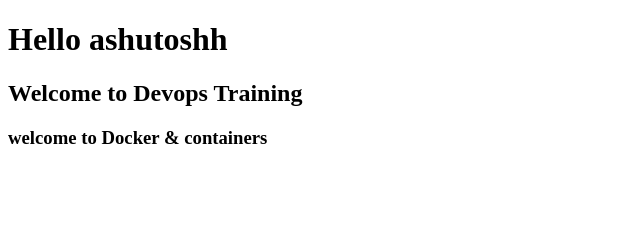
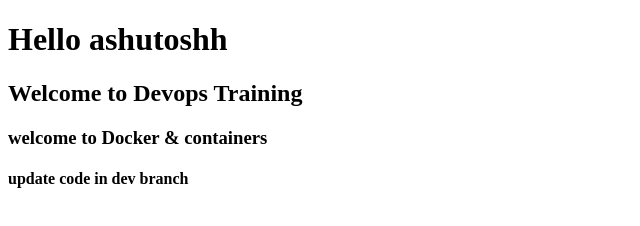
Before and after one commit to redashu/ashu-webui-bmoapp, a plain HTML site: page index.html in a window 1280 px wide. Shown: the whole page, without its empty margins (0-640 px from the left). Drawn offline with Linux system fonts and the light colour scheme.

Commit message:
udpating code in dev branch

```diff
--- a/index.html
+++ b/index.html
@@ -9,6 +9,7 @@
        <h1> Hello ashutoshh </h1>
        <h2> Welcome to Devops Training </h2>
        <h3> welcome to Docker & containers </h3>
+       <h4> update code in dev branch </h4>
 
 </body>
 </html>
```
Also changed, not shown: .github/workflows/ashu-docker-ci.yaml.
